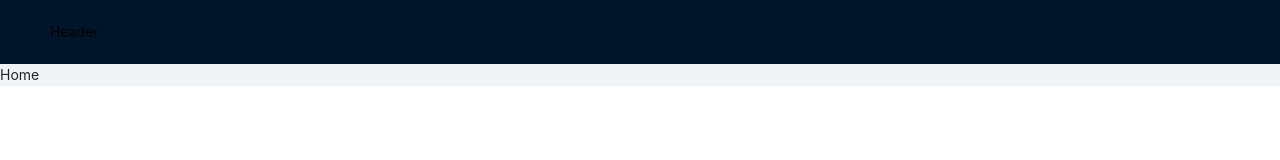
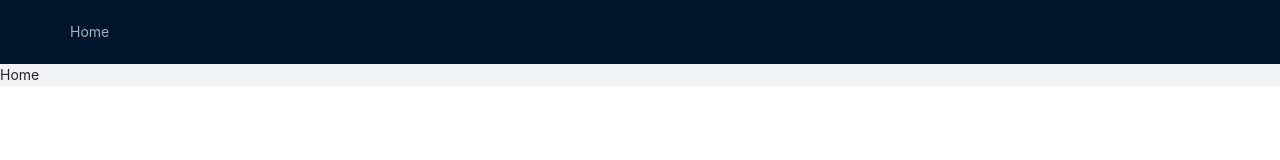
Before and after one commit to alexismansilla/movie-react, a React (Create React App) app: page / in a window 1280 px wide. Shown: the top 160 px of the page. Built offline with nearby package versions, Linux system fonts and the light colour scheme.

Commit message:
Add items to navbar.

```diff
--- a/src/App.js
+++ b/src/App.js
@@ -1,5 +1,6 @@
 import { Layout } from 'antd';
 import { BrowserRouter as Router, Switch, Route } from 'react-router-dom';
+import Menu from './components/Menu';
 
 //pages
 import Home from './pages/home';
@@ -16,7 +17,7 @@ export default function App() {
     <Layout>
       <Router>
         <Header>
-          <p>Header</p>
+          <Menu />
         </Header>
 
         <Content>
--- /dev/null
+++ b/src/components/Menu/Menu.js
@@ -0,0 +1,19 @@
+import React from "react";
+import { Menu as Navbar } from 'antd';
+import { Link } from 'react-router-dom';
+
+import './Menu.scss';
+
+export default function Menu() {
+	return (
+		<div className="menu">
+			<div className="menu-logo">
+				<Navbar theme="dark" mode="horizontal" defaultSelectedKey={["1"]}>
+					<Navbar.Item key="1">
+						<Link to="/">Home</Link>
+					</Navbar.Item>
+				</Navbar>
+			</div>
+		</div>
+	)
+}
--- /dev/null
+++ b/src/components/Menu/Menu.scss
@@ -0,0 +1,9 @@
+.menu {
+	&-logo {
+		img {
+			width: 60px;
+			position: absolute;
+			top: -6px;
+		}
+	}
+}
--- /dev/null
+++ b/src/components/Menu/index.js
@@ -0,0 +1 @@
+export { default } from "./Menu";
```
